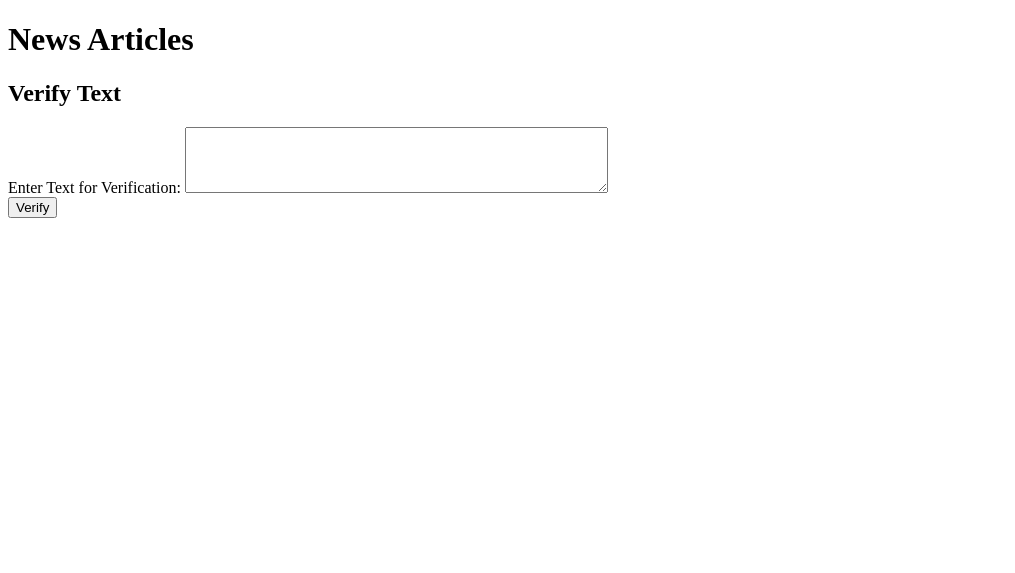
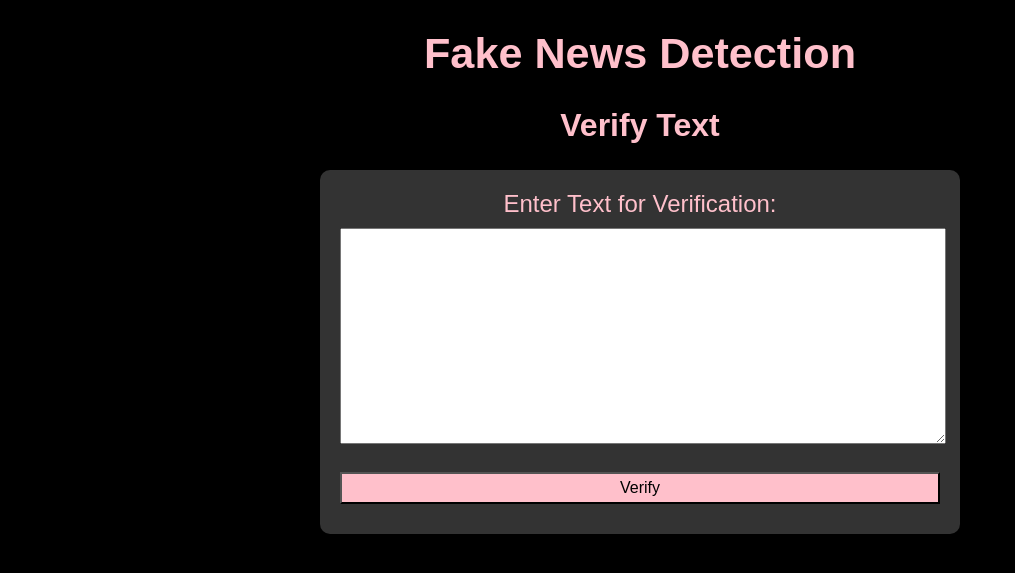
Before and after one commit to Yash-9274/fnd, a Flask app: page / in a window 1280 px wide. Shown: the top 573 px of the page, without its empty margins (0-1015 px from the left). Run offline with Flask 3, Linux system fonts and the light colour scheme.

Commit message:
Modified UI

```diff
--- a/templates/index.html
+++ b/templates/index.html
@@ -5,9 +5,79 @@
     <meta charset="UTF-8">
     <meta name="viewport" content="width=device-width, initial-scale=1.0">
     <title>Fake News Detection</title>
+    <style>
+        body {
+            background-color: black;
+            color: pink;
+            text-align: center;
+            font-family: 'Arial', sans-serif;
+        }
+
+        h1 {
+            color: pink;
+            font-size: 2.7em;
+        }
+
+        ul {
+            list-style-type: none;
+            padding: 0;
+        }
+
+        li {
+            margin-bottom: 20px;
+        }
+
+        a {
+            color: pink;
+            text-decoration: none;
+        }
+
+        a:hover {
+            text-decoration: underline;
+        }
+
+        h2 {
+            color: pink;
+            font-size: 2em;
+        }
+
+        form {
+            margin: 20px 0;
+            width: 100%;
+            max-width: 600px; /* Set a maximum width for the form */
+            padding: 20px;
+            background-color: #333;
+            border-radius: 10px;
+            margin-left: auto;
+            margin-right: auto;
+        }
+
+        label, textarea, input {
+            display: block;
+            margin-bottom: 10px;
+            width: 100%;
+            font-size: 1.5em;
+        }
+
+        textarea {
+            height: 210px; /* Increase the height of the textarea */
+        }
+
+        input[type="submit"] {
+            background-color: pink;
+            color: black;
+            cursor: pointer;
+            font-size: 1em; /* Reduce the size of the submit button */
+            padding: 5px 10px;
+        }
+
+        input[type="submit"]:hover {
+            background-color: #ff66b2;
+        }
+    </style>
 </head>
 <body>
-    <h1>News Articles</h1>
+    <h1>Fake News Detection</h1>
     <ul>
         {% for article in articles %}
             <li>
```
Also changed, not shown: requirements.txt (deleted, +0 -10 lines), templates/result.html (+27 -0 lines), 1 other file.
